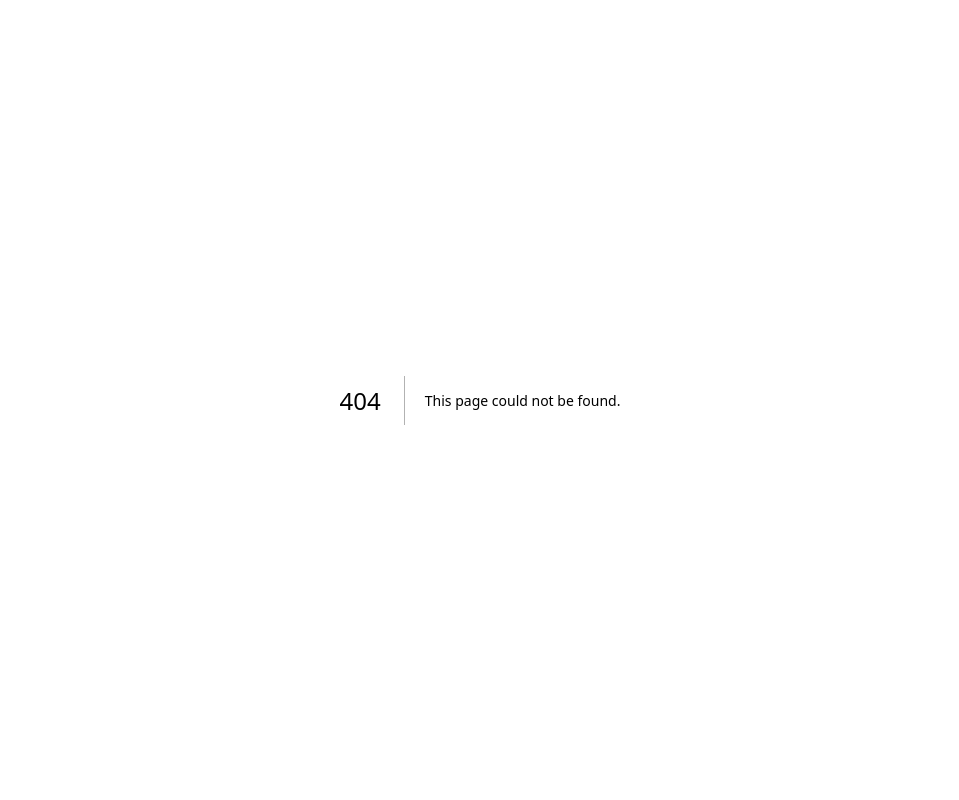
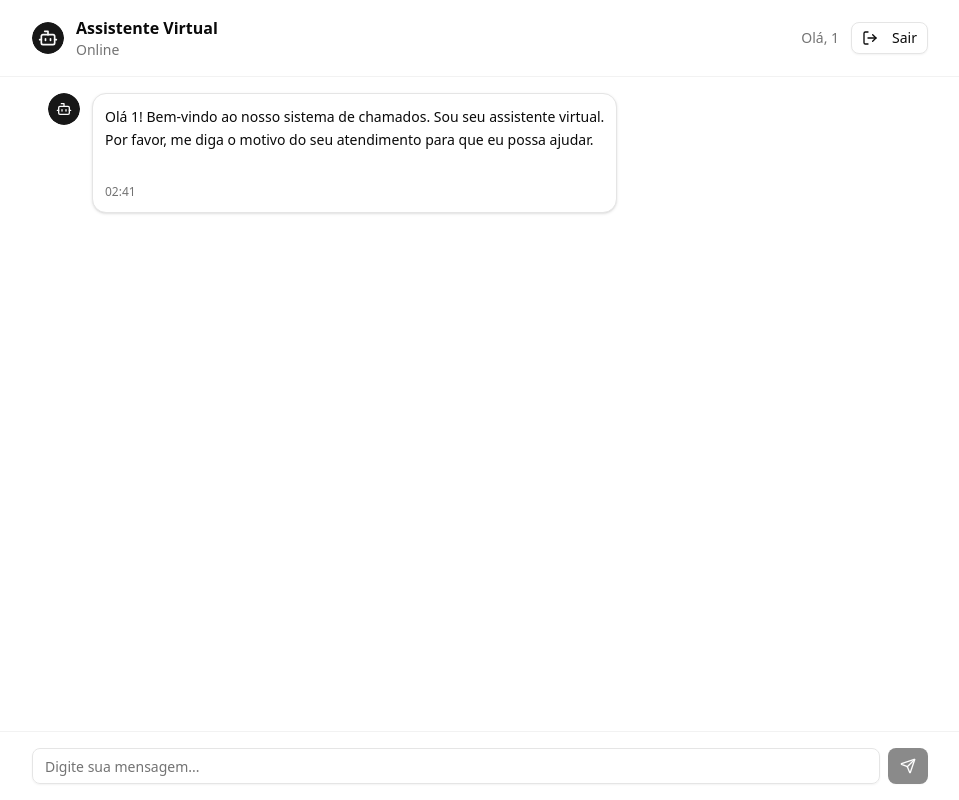
Before and after one commit to oscarRodriguesDev/Chamados-Inteligentes, a Next.js app: page /chat/1 in a window 1280 px wide. Before the commit this address had no page. Shown: the whole page, without its empty margins (160-1119 px from the left). Built offline with nearby package versions, Linux system fonts and the light colour scheme.

Commit message:
chat for page

```diff
--- a/components/chat-interface.tsx
+++ b/app/chat/[id]/page.tsx
@@ -2,6 +2,7 @@
 
 import type React from "react"
 import { useState, useRef, useEffect } from "react"
+import { useParams } from "next/navigation"
 import { useRouter } from "next/navigation"
 import { Button } from "@/components/ui/button"
 import { Input } from "@/components/ui/input"
@@ -9,6 +10,7 @@ import { Card } from "@/components/ui/card"
 import { Avatar, AvatarFallback } from "@/components/ui/avatar"
 import { Send, LogOut, Bot, User } from "lucide-react"
 import { quadro_avisos } from "@/app/utils/avisos"
+
 
 interface Message {
   id: string
@@ -18,10 +20,7 @@ interface Message {
   isGpt?: boolean
 }
 
-interface ChatInterfaceProps {
-  userName: string
-  onLogout: () => void
-}
+
 
 const callGptApi = async (
   userMessage: string,
@@ -55,15 +54,18 @@ const callGptApi = async (
   }
 }
 
-export default function ChatInterface({ userName, onLogout }: ChatInterfaceProps) {
+export default function ChatInterface() {
+  const parms = useParams()
   const router = useRouter()
   const messagesEndRef = useRef<HTMLDivElement>(null)
+
+  const id = parms.id
 
   // Mensagem inicial padrão
   const initialMessage: Message[] = [
     {
       id: "1",
-      text: `Olá ${userName}! Bem-vindo ao nosso sistema de chamados. Sou seu assistente virtual.
+      text: `Olá ${id}! Bem-vindo ao nosso sistema de chamados. Sou seu assistente virtual.
 Por favor, me diga o motivo do seu atendimento para que eu possa ajudar.`,
       sender: "bot",
       timestamp: new Date(),
@@ -103,7 +105,7 @@ Por favor, me diga o motivo do seu atendimento para que eu possa ajudar.`,
     setIsTyping(false)
     setShowOptions(false)
     setShowChamadoButton(false)
-    onLogout()
+
   }
 
   const scrollToBottom = () => {
@@ -198,7 +200,7 @@ Por favor, me diga o motivo do seu atendimento para que eu possa ajudar.`,
             </div>
           </div>
           <div className="flex items-center gap-3">
-            <span className="text-sm text-muted-foreground">Olá, {userName}</span>
+            <span className="text-sm text-muted-foreground">Olá, {id}</span>
             <Button
               variant="outline"
               size="sm"
--- a/app/page.tsx
+++ b/app/page.tsx
@@ -2,7 +2,8 @@
 
 import { useState } from "react"
 import LoginForm from "@/components/login-form"
-import ChatInterface from "@/components/chat-interface"
+import ChatInterface from "./chat/[id]/page"
+import { redirect } from "next/navigation"
 
 export default function Home() {
   const [isLoggedIn, setIsLoggedIn] = useState(false)
@@ -23,7 +24,7 @@ export default function Home() {
       {!isLoggedIn ? (
         <LoginForm onLogin={handleLogin} />
       ) : (
-        <ChatInterface userName={userName} onLogout={handleLogout} />
+       redirect('/chat/123')
       )}
     </main>
   )
```
